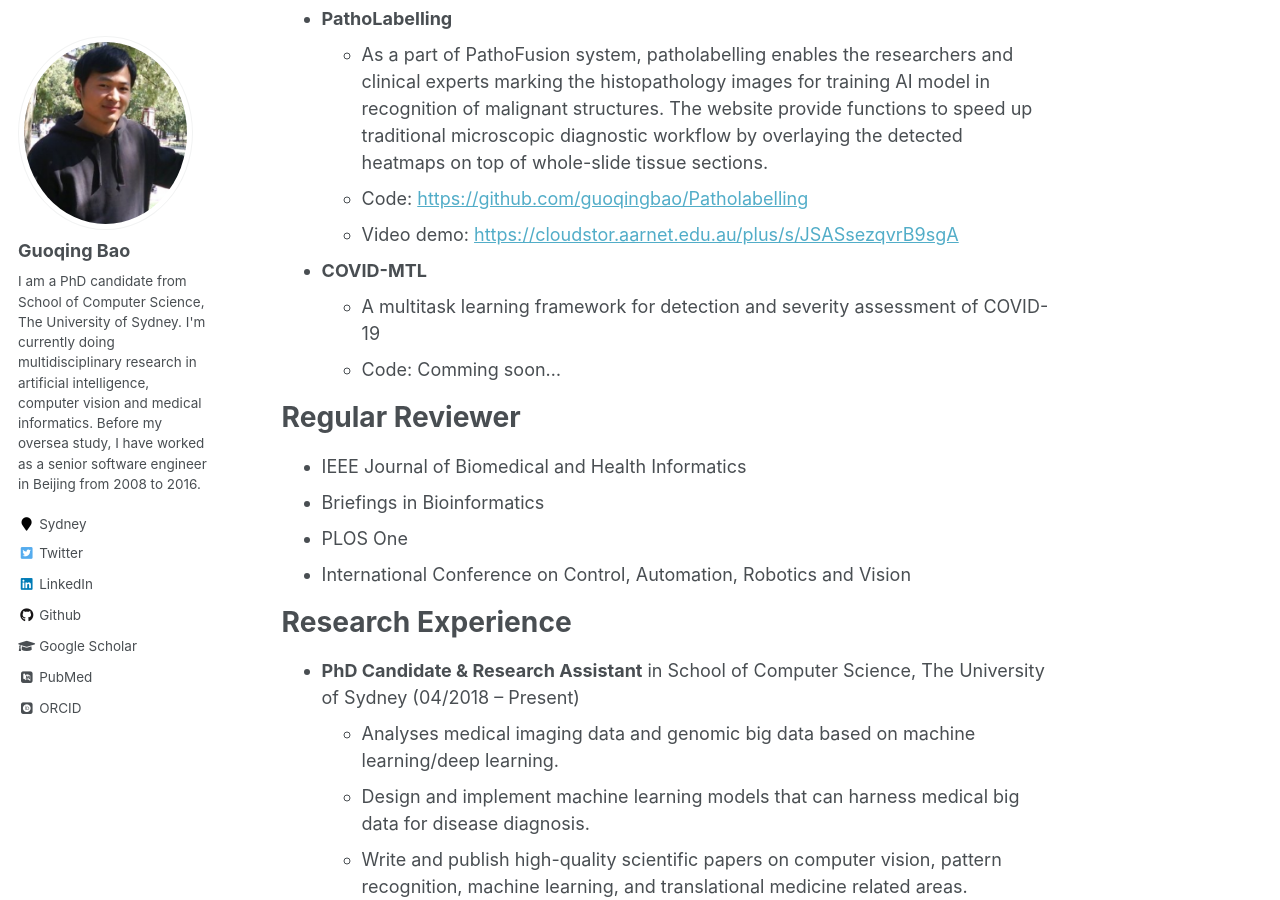
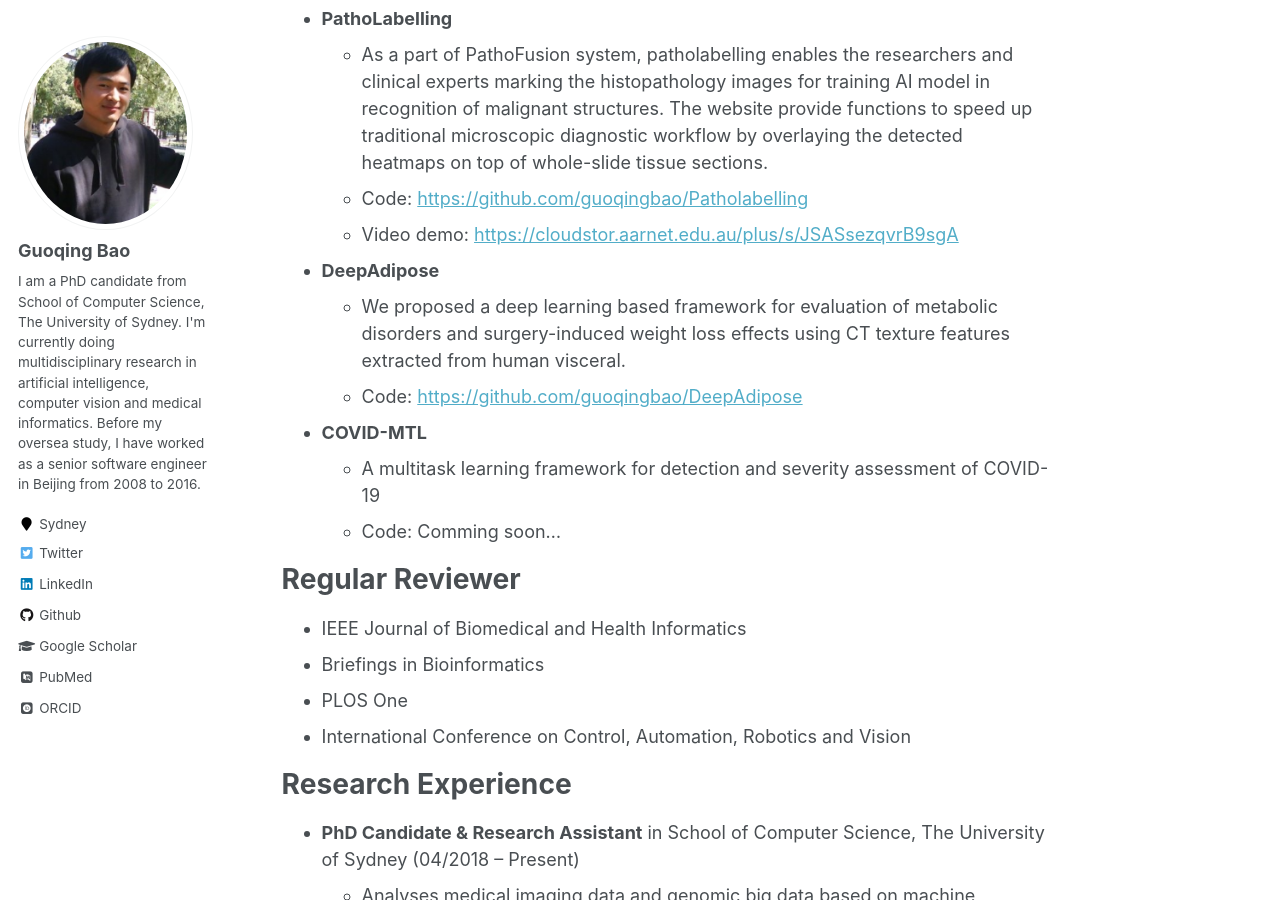
Before and after one commit to guoqingbao/guoqingbao.github.io, a Jekyll site: the page built from _pages/about.md, in a window 1280 px wide and 900 px high, scrolled down 3343 px. Built offline with Jekyll 4.4.1, drawn with Linux system fonts in a browser that asks for light colours; some web fonts are replaced.

Commit message:
Update about.md

```diff
--- a/_pages/about.md
+++ b/_pages/about.md
@@ -67,6 +67,9 @@
   * As a part of PathoFusion system, patholabelling enables the researchers and clinical experts marking the histopathology images for training AI model in recognition of malignant structures. The website provide functions to speed up traditional microscopic diagnostic workflow by overlaying the detected heatmaps on top of whole-slide tissue sections.
   * Code: [https://github.com/guoqingbao/Patholabelling](https://github.com/guoqingbao/Patholabelling)
   * Video demo: [https://cloudstor.aarnet.edu.au/plus/s/JSASsezqvrB9sgA](https://cloudstor.aarnet.edu.au/plus/s/JSASsezqvrB9sgA)
+* **DeepAdipose**
+  * We proposed a deep learning based framework for evaluation of metabolic disorders and surgery-induced weight loss effects using CT texture features extracted from human visceral.
+  * Code: [https://github.com/guoqingbao/DeepAdipose](https://github.com/guoqingbao/DeepAdipose)
 * **COVID-MTL**
   * A multitask learning framework for detection and severity assessment of COVID-19
   * Code: Comming soon...
```
